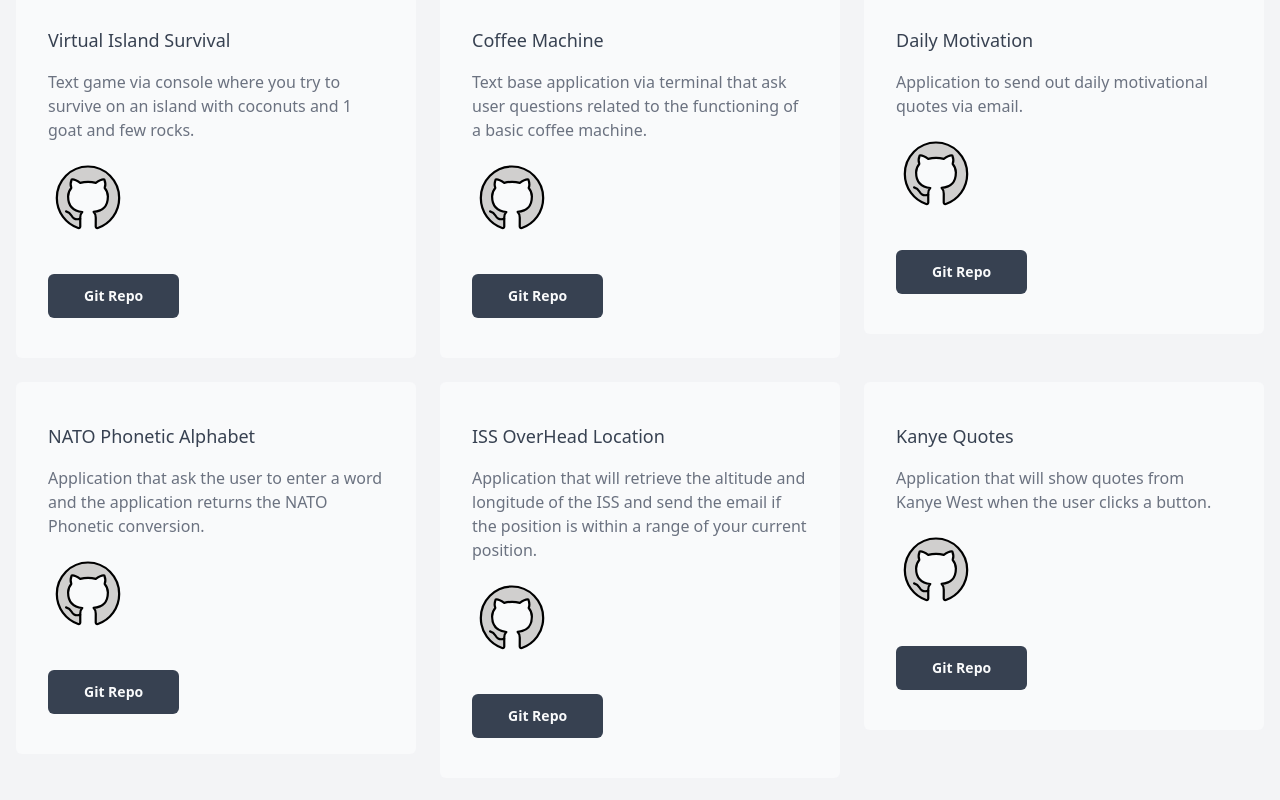
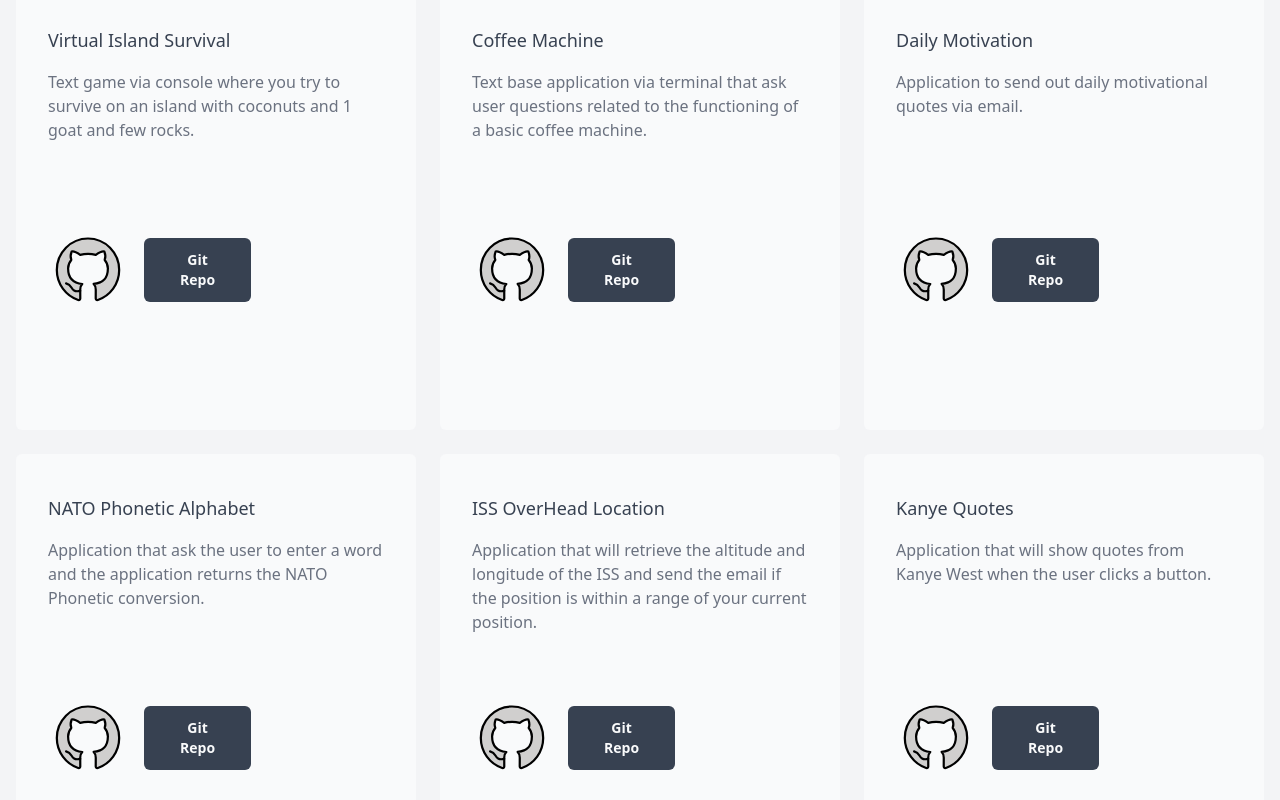
Before and after one commit to sxr133/portfolio, a Vue app: page / in a window 1280 px wide. Shown: the part 3440-4240 px from the top of the page. Built offline with nearby package versions, Linux system fonts and the light colour scheme.

Commit message:
fix the alignment in the python project

```diff
--- a/src/components/ProjectContent.vue
+++ b/src/components/ProjectContent.vue
@@ -38,15 +38,15 @@
         <div v-for="(project, index) in pythonProjects" :key="index">
           <div class="bg-gray-50 px-8 py-10 rounded-md">
             <h4 class="font-medium text-gray-700 text-lg mb-4">{{ project.title }}</h4>
-            <p class="font-normal h-35 text-gray-500 text-md mb-4">{{ project.description }}</p>
-            <div class="relative h-40 flex flex-col justify-between"> <!-- Set a fixed height for each project -->
-              <div>
-                <img :src="project.giticon" title="GIT Repo" alt="GIT Repo" class="w-20 h-20">
-              </div>
-              <div>
-                <button class="px-7 py-3 md:px-9 font-medium md:font-semibold bg-gray-700 text-gray-50 text-sm rounded-md hover:bg-gray-50 hover:text-gray-700 transition ease-linear duration-500">
-                  <a :href="project.repoAddress" target="_blank">Git Repo</a>
-                </button>
+            <p class="font-normal h-20 text-gray-500 text-md mb-4">{{ project.description }}</p>
+            <div class="relative">
+              <div class="grid grid-cols-2 gap-x-20 my-20">
+                <div class="flex items-center"> <!-- Flex container to align elements -->
+              <img :src="project.giticon" title="GIT Repo" alt="GIT Repo" class="w-20 h-20 mr-4">
+              <button class="px-7 py-3 md:px-9 font-medium md:font-semibold bg-gray-700 text-gray-50 text-sm rounded-md hover:bg-gray-50 hover:text-gray-700 transition ease-linear duration-500">
+                <a :href="project.repoAddress" target="_blank">Git Repo</a>
+              </button>
+            </div>
               </div>
             </div>
           </div>
@@ -61,10 +61,9 @@
     props: ['page', 'jsProjects', 'pythonProjects']
   }
 </script>
-
 <style scoped>
   .project-content {
     max-height: calc(100vh - 200px); /* Adjust the height as needed */
     overflow-y: auto; /* Enable vertical scrolling when content exceeds container height */
-  }
+}
 </style>
```
